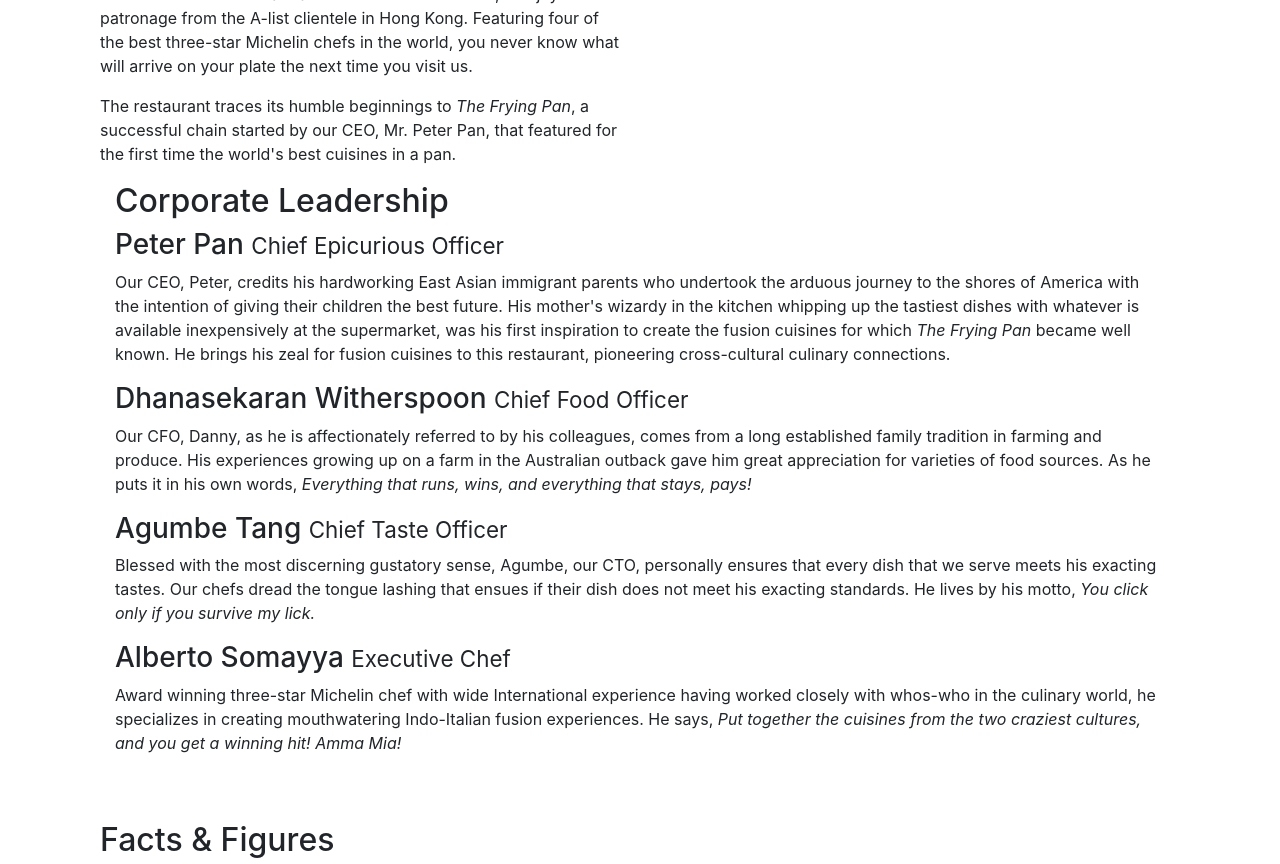
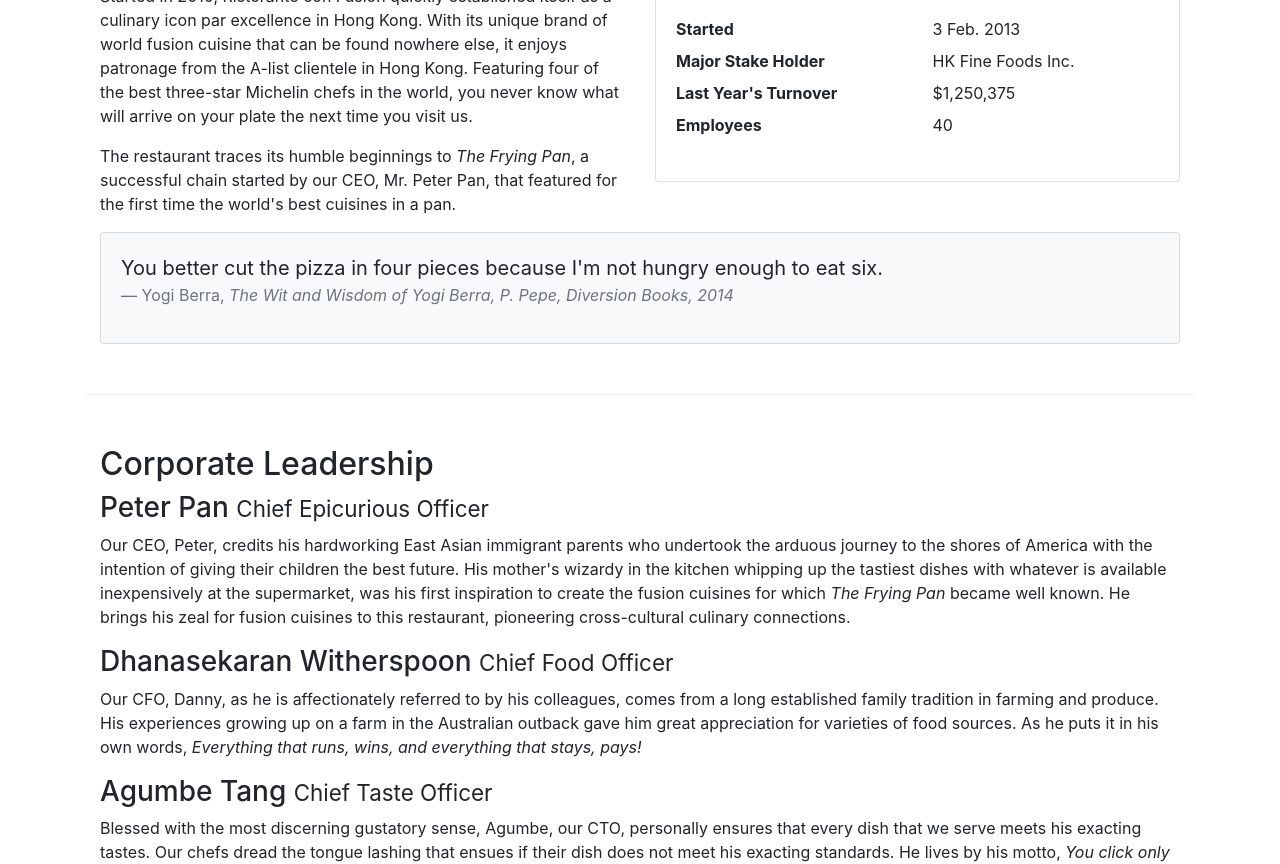
Before and after one commit to RamkiGanesh007/ConFusion, a website: page aboutus.html in a window 1280 px wide. Shown: the part 553-1417 px from the top of the page. Drawn offline with nearby package versions, Linux system fonts and the light colour scheme.

Commit message:
Table Quote Cards

```diff
--- a/aboutus.html
+++ b/aboutus.html
@@ -58,16 +58,43 @@
             </div>
         </div>
 
-        <div class="col-12 col-sm-4 col-md-6 d-sm-none d-md-block">
-            <div>
+        <div class="row row-content ">
+            <div class="col-sm-6">
                 <h2>Our History</h2>
-                <p>Started in 2010, Ristorante con Fusion quickly established itself as a culinary icon par excellence in Hong Kong. With its unique brand of world fusion cuisine that can be found nowhere else, it enjoys patronage from the A-list clientele in Hong Kong.  Featuring four of the best three-star Michelin chefs in the world, you never know what will arrive on your plate the next time you visit us.</p>
-                <p>The restaurant traces its humble beginnings to <em>The Frying Pan</em>, a successful chain started by our CEO, Mr. Peter Pan, that featured for the first time the world's best cuisines in a pan.</p>
+                <p class="d-sm-none d-md-block">Started in 2010, Ristorante con Fusion quickly established itself as a culinary icon par excellence in Hong Kong. With its unique brand of world fusion cuisine that can be found nowhere else, it enjoys patronage from the A-list clientele in Hong Kong.  Featuring four of the best three-star Michelin chefs in the world, you never know what will arrive on your plate the next time you visit us.</p>
+                <p class="d-sm-none d-md-block">The restaurant traces its humble beginnings to <em>The Frying Pan</em>, a successful chain started by our CEO, Mr. Peter Pan, that featured for the first time the world's best cuisines in a pan.</p>
             </div>
-            <div>
+            <div class="col-sm">
+                <div class="card d-sm-none d-md-block">
+                    <h3 class="card-header bg-primary text-white">Facts At a Glance</h3>
+                    <div class="card-body">
+                        <dl class="row">
+                            <dt class="col-6">Started</dt>
+                            <dd class="col-6">3 Feb. 2013</dd>
+                            <dt class="col-6">Major Stake Holder</dt>
+                            <dd class="col-6">HK Fine Foods Inc.</dd>
+                            <dt class="col-6">Last Year's Turnover</dt>
+                            <dd class="col-6">$1,250,375</dd>
+                            <dt class="col-6">Employees</dt>
+                            <dd class="col-6">40</dd>
+                        </dl>
+                    </div>
+                </div>
+            </div>
+            <div class="col-12">
+                <div class="card card-body bg-light">
+                    <blockquote class="blockquote">
+                        <p class="mb-0">You better cut the pizza in four pieces because
+                            I'm not hungry enough to eat six.</p>
+                        <footer class="blockquote-footer">Yogi Berra,
+                            <cite title="Source Title">The Wit and Wisdom of Yogi Berra,
+                            P. Pepe, Diversion Books, 2014</cite>
+                        </footer>
+                    </blockquote>
+                </div>
             </div>
         </div>
-        <div class="col-12 col-sm-3 col-md-12">
+        <div class="row row-content">
             <div class="col-12">
                 <h2>Corporate Leadership</h2>
                 <h3>Peter Pan <small>Chief Epicurious Officer</small></h3>
```
